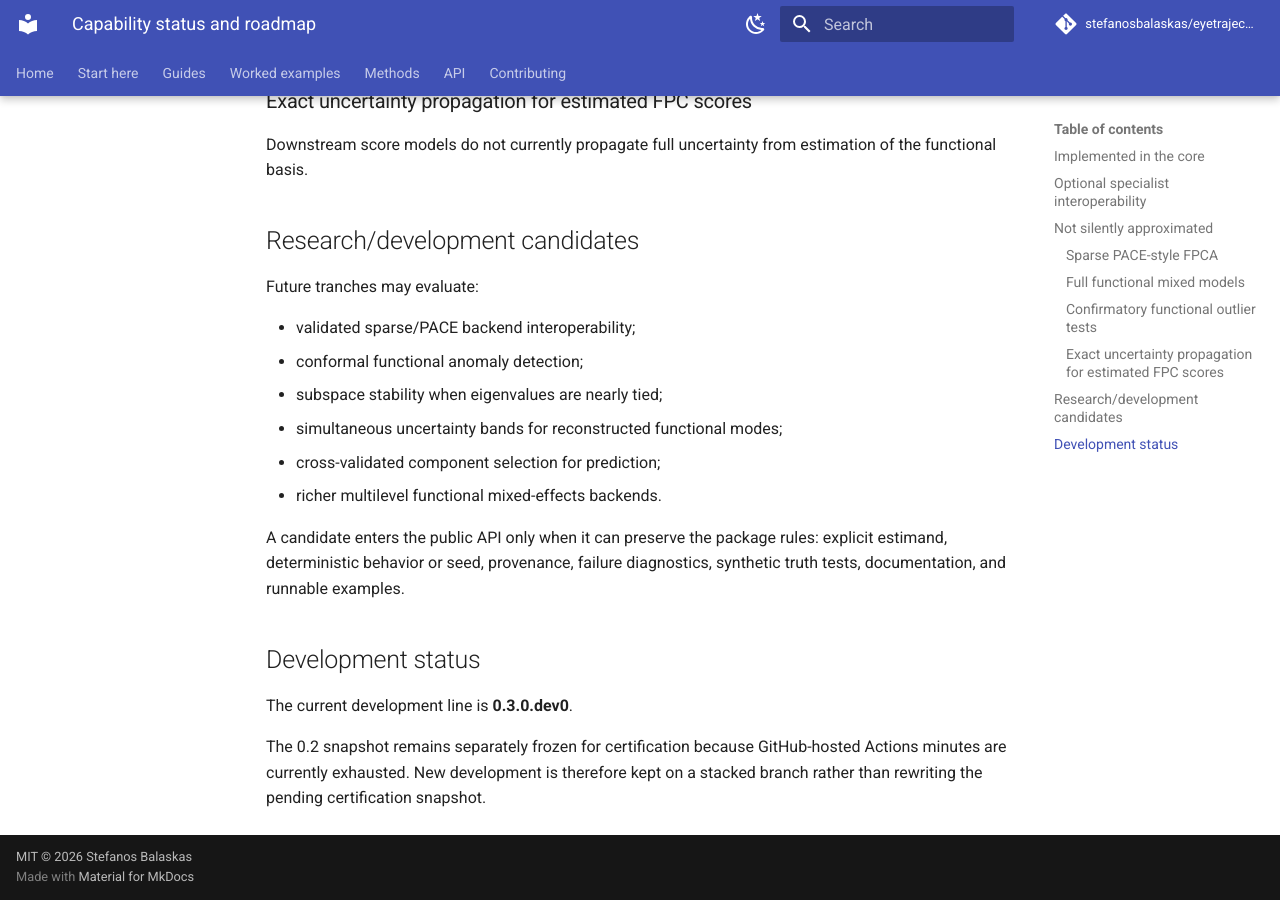
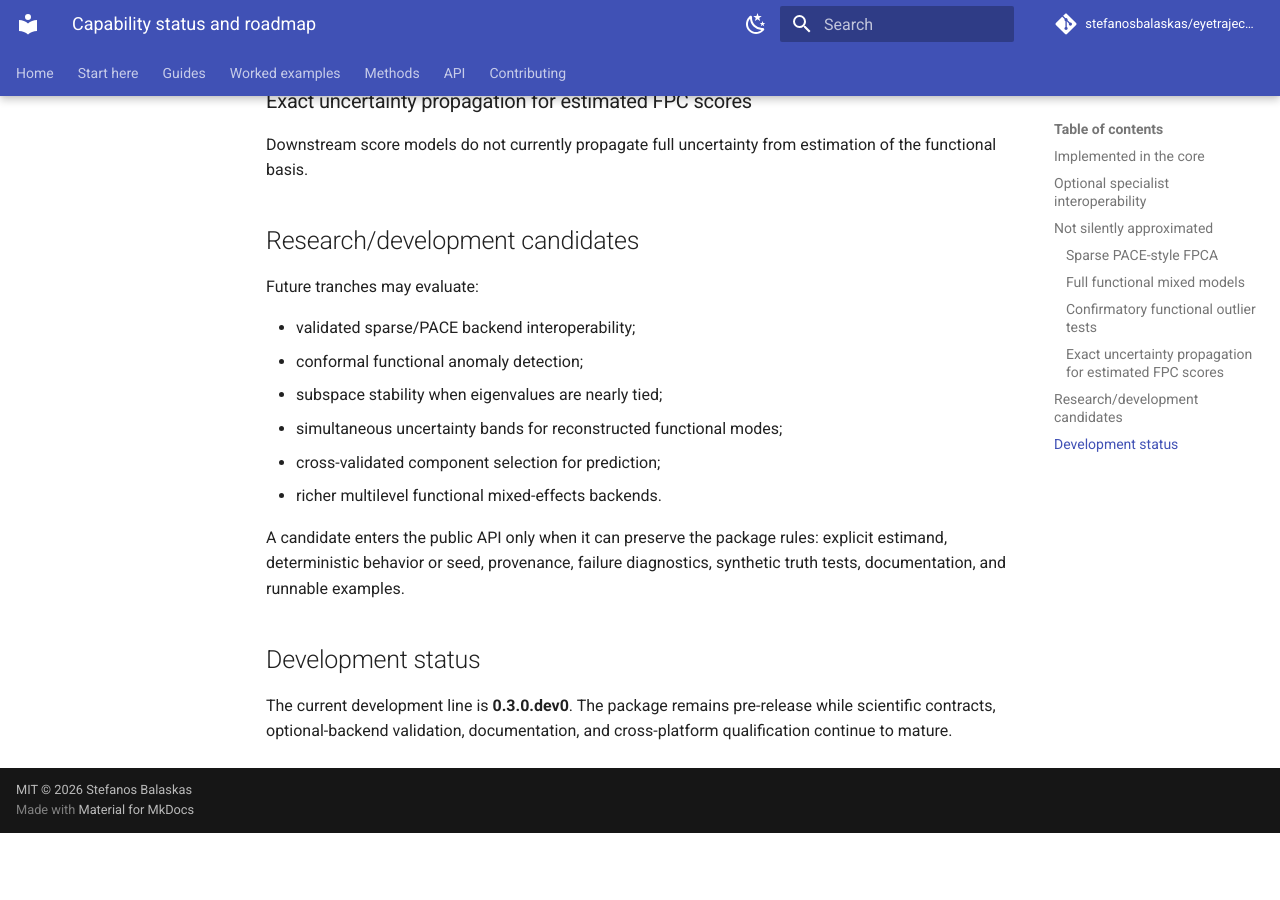
Before and after one commit to stefanosbalaskas/eyetrajectoriespy, an MkDocs documentation site: the page built from docs/methods/status-roadmap.md, in a window 1280 px wide and 900 px high, scrolled down 2185 px. Built offline with MkDocs 1.6.1 and Material for MkDocs 9.7.7, drawn with Linux system fonts in a browser that asks for light colours; comment, search, counter and statistics services are not loaded; after the commit the page ends 3018 px from its top, so only the background shows below that.

Commit message:
Keep public roadmap independent of account operations

```diff
--- a/docs/methods/status-roadmap.md
+++ b/docs/methods/status-roadmap.md
@@ -74,6 +74,4 @@ A candidate enters the public API only when it can preserve the package rules: e
 
 ## Development status
 
-The current development line is **0.3.0.dev0**.
-
-The 0.2 snapshot remains separately frozen for certification because GitHub-hosted Actions minutes are currently exhausted. New development is therefore kept on a stacked branch rather than rewriting the pending certification snapshot.
+The current development line is **0.3.0.dev0**. The package remains pre-release while scientific contracts, optional-backend validation, documentation, and cross-platform qualification continue to mature.
```
